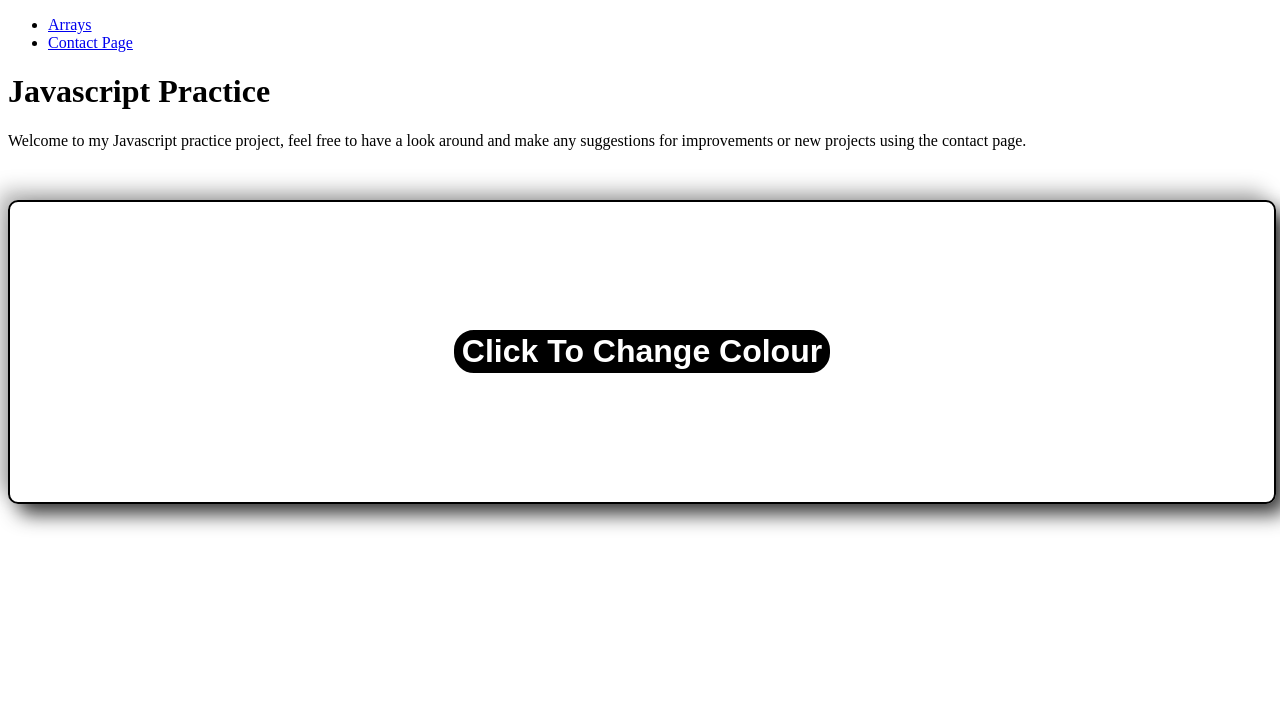
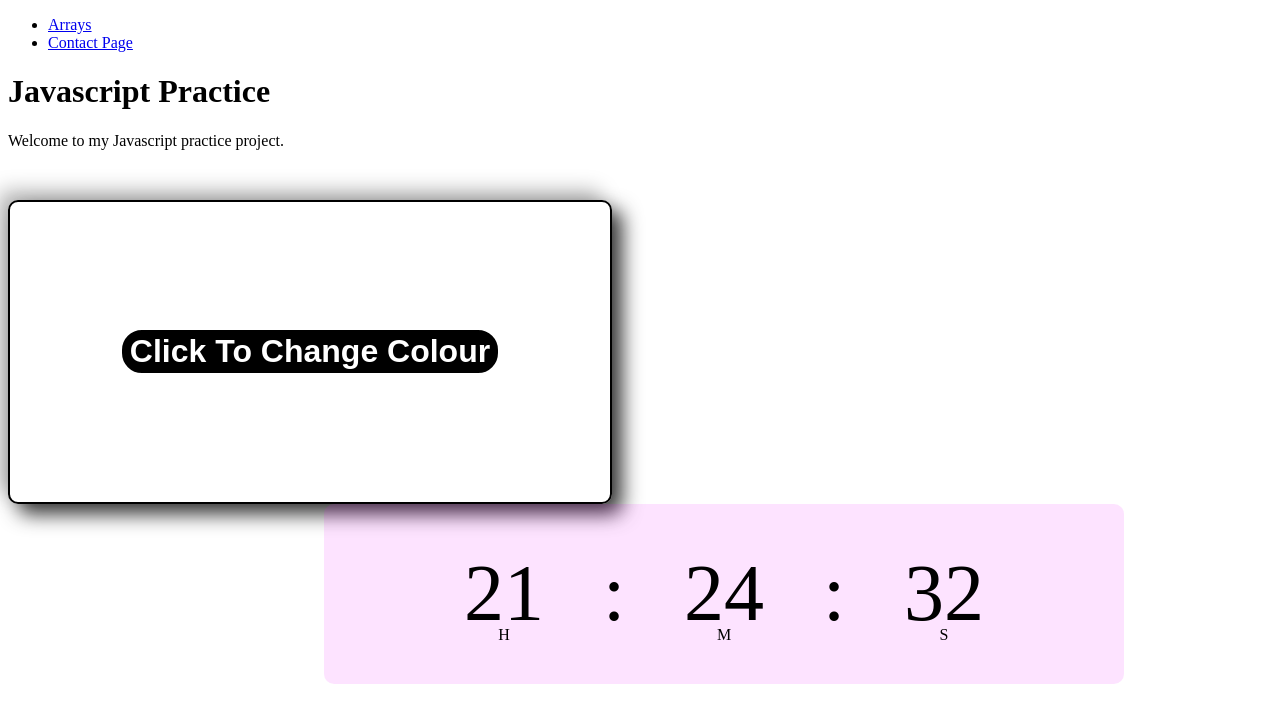
Before and after one commit to Dom-C-Hallam/js-practice, a plain HTML site: page index.html in a window 1280 px wide. Drawn offline with Linux system fonts and the light colour scheme.

Commit message:
Digital clock added to the main page using Javascript

```diff
--- /dev/null
+++ b/clock.js
@@ -0,0 +1,15 @@
+// Creates a variable named hrs and linked it to the element with an ID of hrs.
+let hrs = document.getElementById("hrs");
+// Creates a variable named mins and linked it to the element with an ID of mins.
+let mins = document.getElementById("mins");
+// Creates a variable named secs and linked it to the element with an ID of secs.
+let secs = document.getElementById("secs");
+
+// This changes the clock hours from 0 to the current time of the users time zone.
+setInterval(() => {
+    let currentTime = new Date();
+    // If the hour, minute or second is less than ten a 0 will appear infront to ensure there are always two numbers displayed.
+    hrs.innerHTML = (currentTime.getHours()<10?"0":"") + currentTime.getHours();
+    mins.innerHTML = (currentTime.getMinutes()<10?"0":"") + currentTime.getMinutes();
+    secs.innerHTML = (currentTime.getSeconds()<10?"0":"") + currentTime.getSeconds();
+},1000)
--- a/index.html
+++ b/index.html
@@ -31,7 +31,7 @@
 
     <div class="welcome">
         <p>
-            Welcome to my Javascript practice project, feel free to have a look around and make any suggestions for improvements or new projects using the contact page.
+            Welcome to my Javascript practice project.
         </p>
     </div>
 
@@ -39,10 +39,21 @@
         <button>Click To Change Colour</button>
     </div>
 
+    <div class="clock-container">
+        <div class="clock">
+            <span id="hrs">00</span>
+            <span>:</span>
+            <span id="mins">00</span>
+            <span>:</span>
+            <span id="secs">00</span>
+        </div>
+    </div>
+
 
 
 
     <script src="colour.js"></script>
+    <script src="clock.js"></script>
 </body>
 
 </html>
--- a/style.css
+++ b/style.css
@@ -6,12 +6,13 @@
         display: flex;
         justify-content: center; /* Centers horizontally */
         align-items: center; /* Centers vertically */
-        width: 100%; /*600px*/ /*100%*/ /* This causes the button wrapper to span across the width of the page */
+        width: 600px; /*600px*/ /*100%*/ /* This causes the button wrapper to span across the width of the page */
         height: 300px; /* This sets the height of the <div> around the button to be 300px */
         border-radius: 10px;
         transition: .4s ease-in; /* This creates a transition effect when the colour is changed */
         border: 2px solid black; /* This creates a border around the div containing the button */
         box-shadow: 10px 10px 20px #333, -10px -10px 20px #bbb; /* This creates a shadow around the box */
+        position: relative;
     }
     /* This selects the button in index.html, it is currently the only button on the site*/
     button {
@@ -23,3 +24,52 @@
         color: white; /* This sets the colour of the font as white */
         cursor: pointer; /* This sets the cursor to a pointer when you hover over the button */
     }
+
+    /* Selects the <div> with .clock-container as class*/
+    .clock-container {
+       width: 800px; /* Sets the width of the container */
+       height: 180px; /* Sets the height of the container */
+       position: relative; /* Sets the position relative to the other elements on the page */
+       left: 25%; /* Moves the element away from the left of the page */
+    }
+
+    /* Selects the <div> with the class of clock, found inside .clock-container */
+    .clock {
+        width: 100%;
+        height: 100%;
+        background: rgba(235, 0, 255, 0.11);
+        border-radius: 10px;
+        display: flex;
+        align-items: center;
+        justify-content: center;
+    }
+
+
+    /* Selects the <span> tags within the <div> element with the class of clock*/
+    .clock span {
+        font-size: 80px;
+        width: 110px;
+        display: inline-block;
+        text-align: center;
+        position: relative;
+    }
+
+    .clock span::after {
+        font-size: 16px;
+        position: absolute;
+        bottom: -5px;
+        left: 50%;
+        transform:translateX(-50%);
+    }
+
+    #hrs::after {
+        content: 'H'
+    }
+
+    #mins::after {
+        content: 'M'
+    }
+
+    #secs::after {
+        content: 'S'
+    }
```
